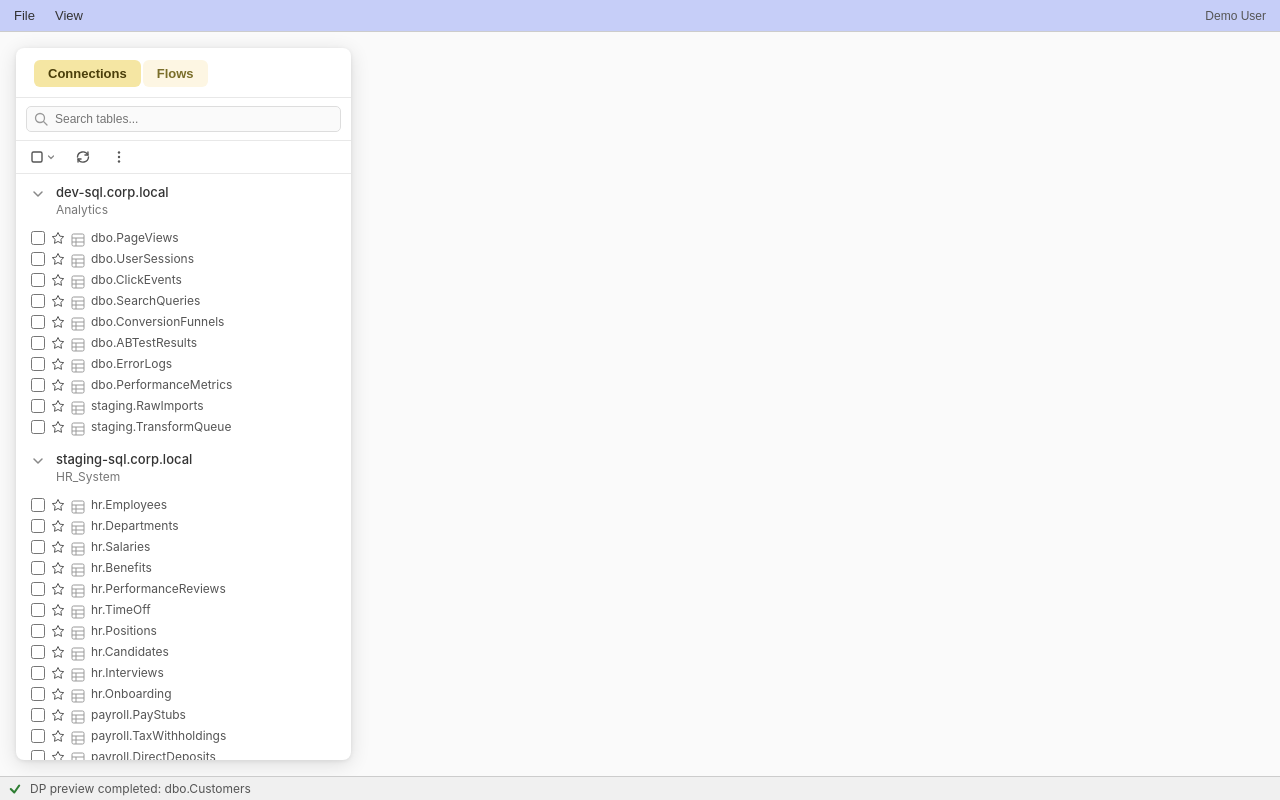
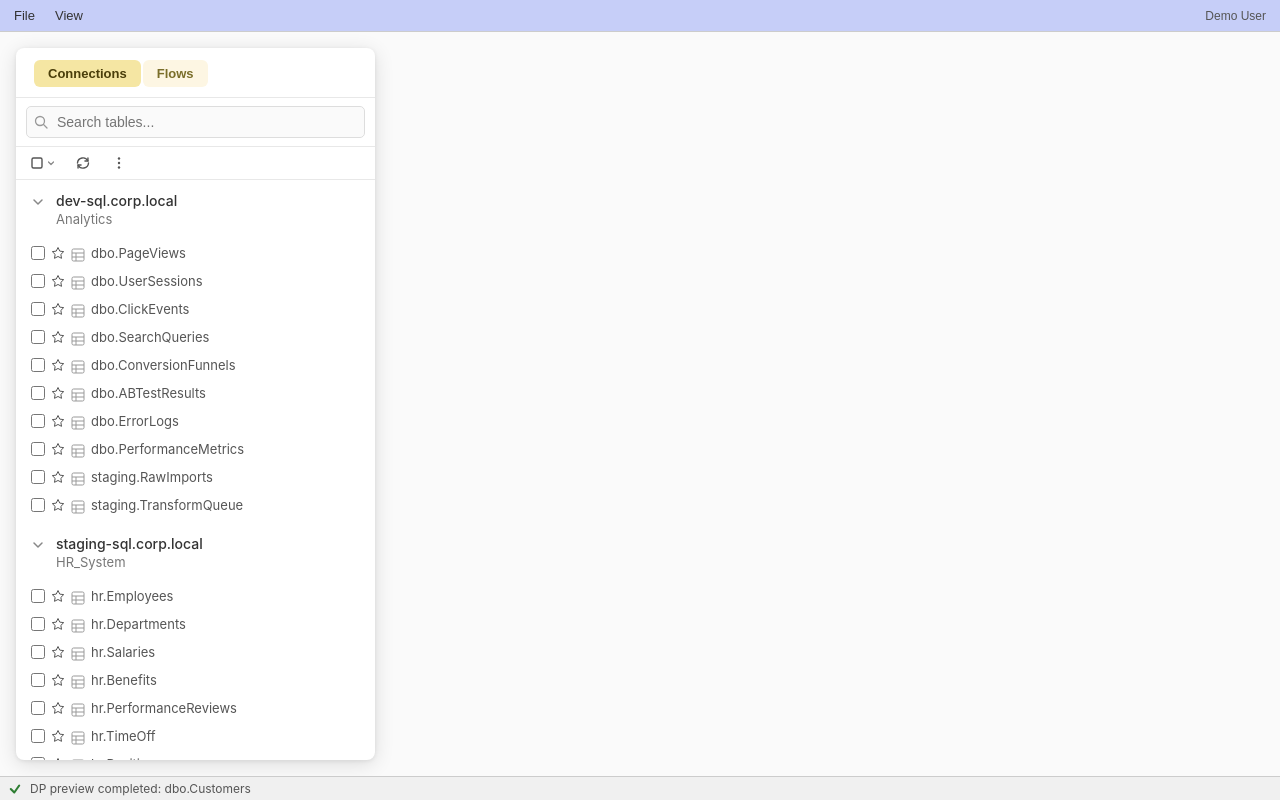
Before and after one commit to dssocool/data_protection_tool_036, a React (Vite) app in the folder DataProtectionTool.ControlCenter/frontend/: page / in a window 1280 px wide. Built offline with nearby package versions, Linux system fonts and the light colour scheme.

Commit message:
Update ConnectionsPanel styles for improved UI consistency and usability
- Adjusted padding and font sizes in ConnectionsPanel CSS for better alignment and readability.
- Removed context menu handler from table item to streamline interaction.

```diff
--- a/DataProtectionTool.ControlCenter/frontend/src/components/ConnectionsPanel.css
+++ b/DataProtectionTool.ControlCenter/frontend/src/components/ConnectionsPanel.css
@@ -162,10 +162,10 @@
 
 .conn-search-input {
   width: 100%;
-  padding: 5px 8px 5px 28px;
+  padding: 7px 10px 7px 30px;
   border: 1px solid #ddd;
   border-radius: 5px;
-  font-size: 12px;
+  font-size: 14px;
   outline: none;
   background: #fafafa;
   box-sizing: border-box;
@@ -308,7 +308,7 @@
   display: flex;
   align-items: flex-start;
   gap: 8px;
-  padding: 10px 18px 10px 12px;
+  padding: 12px 18px 12px 12px;
   cursor: pointer;
   transition: background 0.12s;
   position: sticky;
@@ -354,14 +354,14 @@
 }
 
 .conn-server {
-  font-size: 13px;
+  font-size: 14px;
   font-weight: 500;
   color: #333;
   white-space: nowrap;
 }
 
 .conn-db {
-  font-size: 12px;
+  font-size: 13px;
   color: #777;
   white-space: nowrap;
 }
@@ -394,7 +394,7 @@
   display: flex;
   align-items: center;
   gap: 6px;
-  padding: 3px 8px;
+  padding: 6px 8px;
   border-radius: 4px;
   cursor: pointer;
   transition: background 0.12s;
@@ -434,7 +434,7 @@
 }
 
 .conn-table-name {
-  font-size: 12px;
+  font-size: 13px;
   color: #555;
   white-space: nowrap;
 }
--- a/DataProtectionTool.ControlCenter/frontend/src/components/ConnectionsPanel.tsx
+++ b/DataProtectionTool.ControlCenter/frontend/src/components/ConnectionsPanel.tsx
@@ -528,7 +528,6 @@ export default function ConnectionsPanel({
                                         key={`${t.schema}.${t.name}`}
                                         className={`conn-table-item${isSelected ? " conn-table-item-selected" : ""}`}
                                         onClick={() => onTableClick(conn.rowKey, t.schema, t.name)}
-                                        onContextMenu={(e) => handleTableContextMenu(e, conn.rowKey, t.schema, t.name)}
                                       >
                                         <input
                                           type="checkbox"
```
